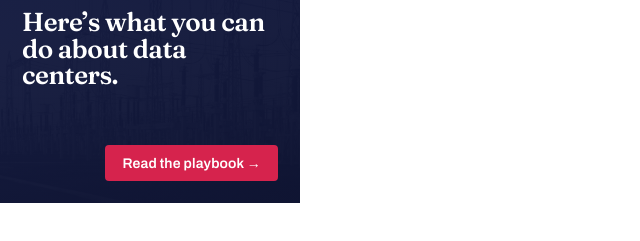
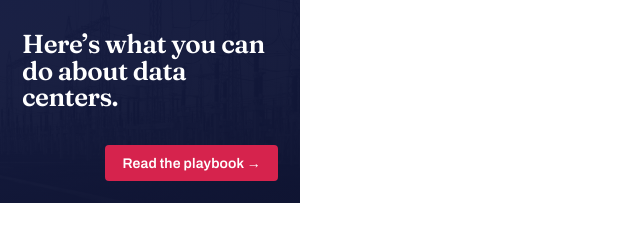
Before and after one commit to qar1us/Data-center-microsite, a plain HTML site: page ads/banner-300x250.html in a window 1280 px wide. Shown: the part 47-288 px from the top of the page, without its empty margins (0-640 px from the left). Drawn offline with Linux system fonts and the light colour scheme.

Commit message:
300x250 banner: vertically center the headline between logo and CTA
Co-Authored-By: Claude Opus 4.8 <noreply@anthropic.com>

```diff
--- a/ads/banner-300x250.html
+++ b/ads/banner-300x250.html
@@ -8,7 +8,7 @@
 .sc{position:absolute;inset:0;z-index:1;background:linear-gradient(160deg,rgba(21,28,66,.86),rgba(14,19,48,.92))}
 .top{position:relative;z-index:2;display:flex;justify-content:flex-end}
 .logo{height:22px;width:auto}
-.mid{position:relative;z-index:2;flex:1;padding-top:12px}
+.mid{position:relative;z-index:2;flex:1;display:flex;align-items:center}
 h1{font-family:"Fraunces",serif;font-weight:600;font-size:26px;line-height:1.02;letter-spacing:-.02em;color:#fff}
 .cta{position:relative;z-index:2;display:flex;justify-content:flex-end}
 .btn{display:inline-flex;align-items:center;gap:7px;background:#D6234D;color:#fff;font-weight:600;font-size:14px;letter-spacing:.01em;padding:10px 17px;border-radius:4px}
```
Also changed, not shown: images/ads/ari-datacenters-300x250.png.
